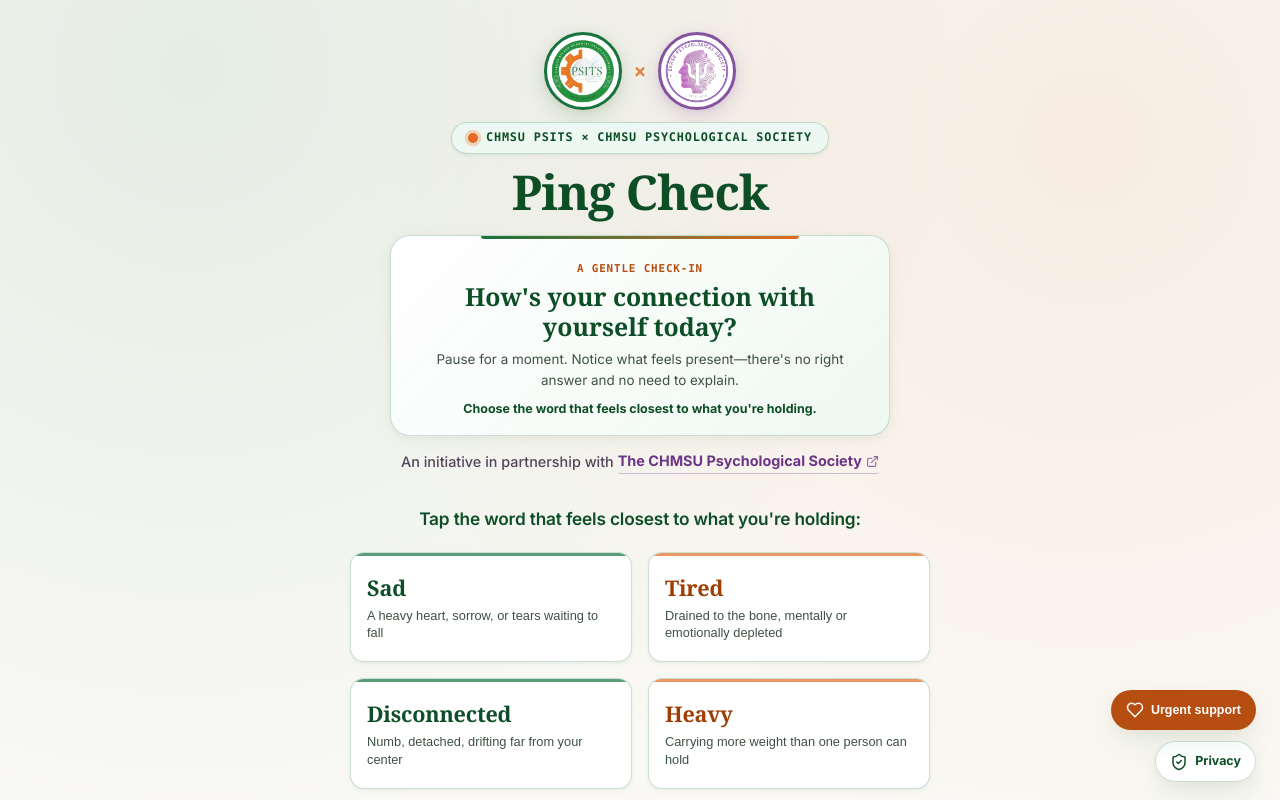
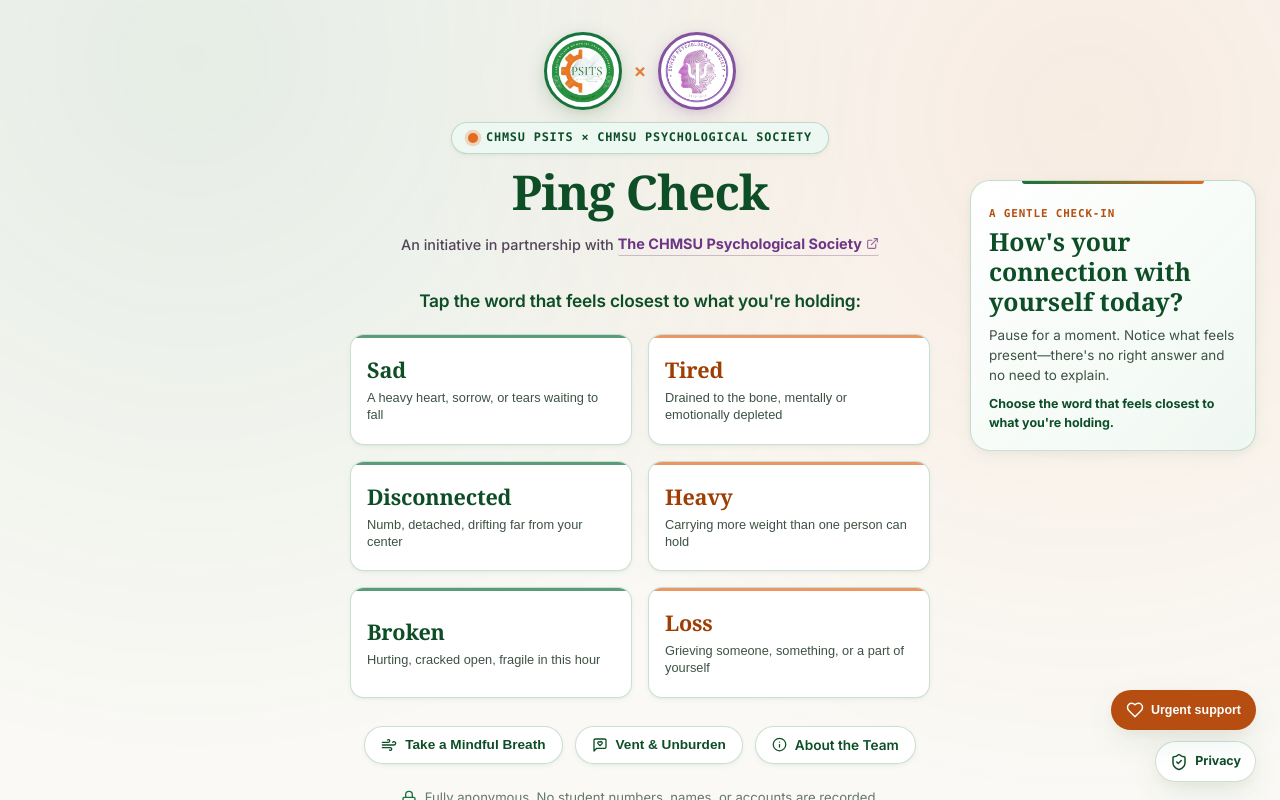
Before and after one commit to thirdyGod/ping-check, a Next.js app: page / in a window 1280 px wide. Shown: the top 800 px of the page. Built offline with nearby package versions, Linux system fonts and the light colour scheme; no server answers.

Commit message:
Make connection prompt float on desktop

```diff
--- a/src/app/globals.css
+++ b/src/app/globals.css
@@ -323,6 +323,30 @@
   box-shadow: var(--shadow-card);
   text-align: center;
   animation: floatIn 0.55s var(--ease-calm);
+}
+
+@media (min-width: 900px) {
+  .connection-prompt-float {
+    position: fixed;
+    top: 180px;
+    right: 24px;
+    z-index: 800;
+    width: 286px;
+    margin: 0;
+    padding: 18px;
+    text-align: left;
+  }
+
+  .connection-prompt-float::before {
+    left: 16px;
+    right: 16px;
+  }
+
+  .connection-prompt-support,
+  .connection-prompt-instruction {
+    margin-left: 0;
+    margin-right: 0;
+  }
 }
 
 .connection-prompt-float::before {
```
